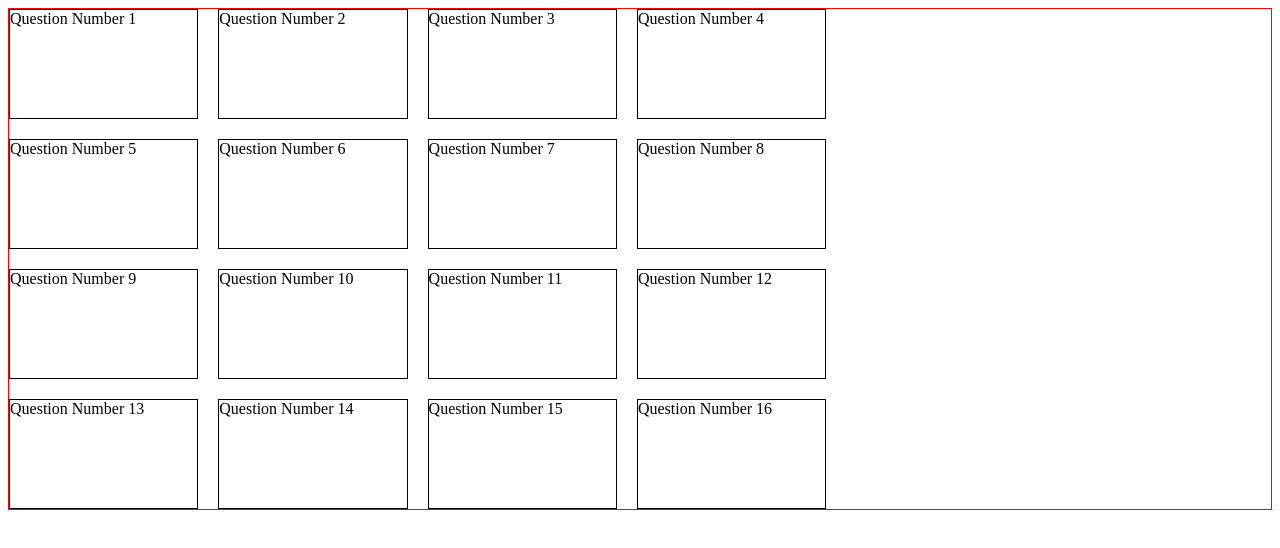
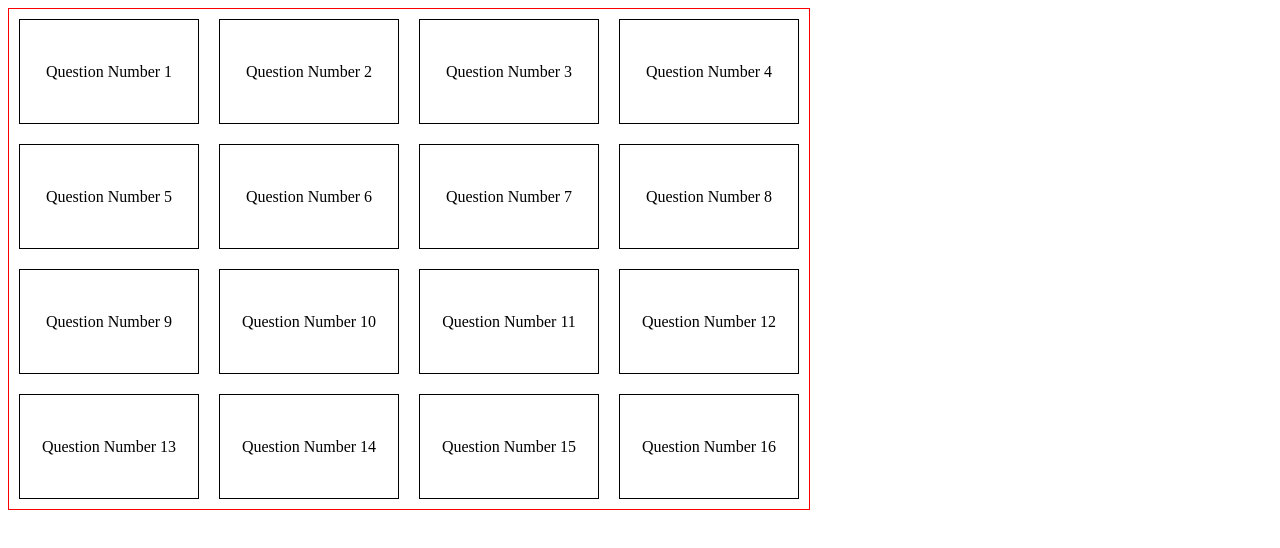
Before and after one commit to jamieab98/trivia-grid-challenge, a React (Vite) app: page / in a window 1280 px wide. Shown: the top 548 px of the page. Built offline with nearby package versions, Linux system fonts and the light colour scheme.

Commit message:
Did more styling to make the cards look about how I want

```diff
--- a/src/styles/QuestionCard.module.css
+++ b/src/styles/QuestionCard.module.css
@@ -1,13 +1,15 @@
 .questionGrid{
     border: 1px solid red;
+    width: 800px;
+    height: 500px;
     display: grid;
-    grid-template-columns: 15% 15% 15% 15%;
-    gap: 20px;
-    min-width: 1000px;
-    height: 500px;
+    grid-template-columns: auto auto auto auto;
 }
 
 .questionCard{
     border: 1px solid black;
-
+    margin: 10px;
+    display: flex;
+    justify-content: center;
+    align-items: center;
 }
```
